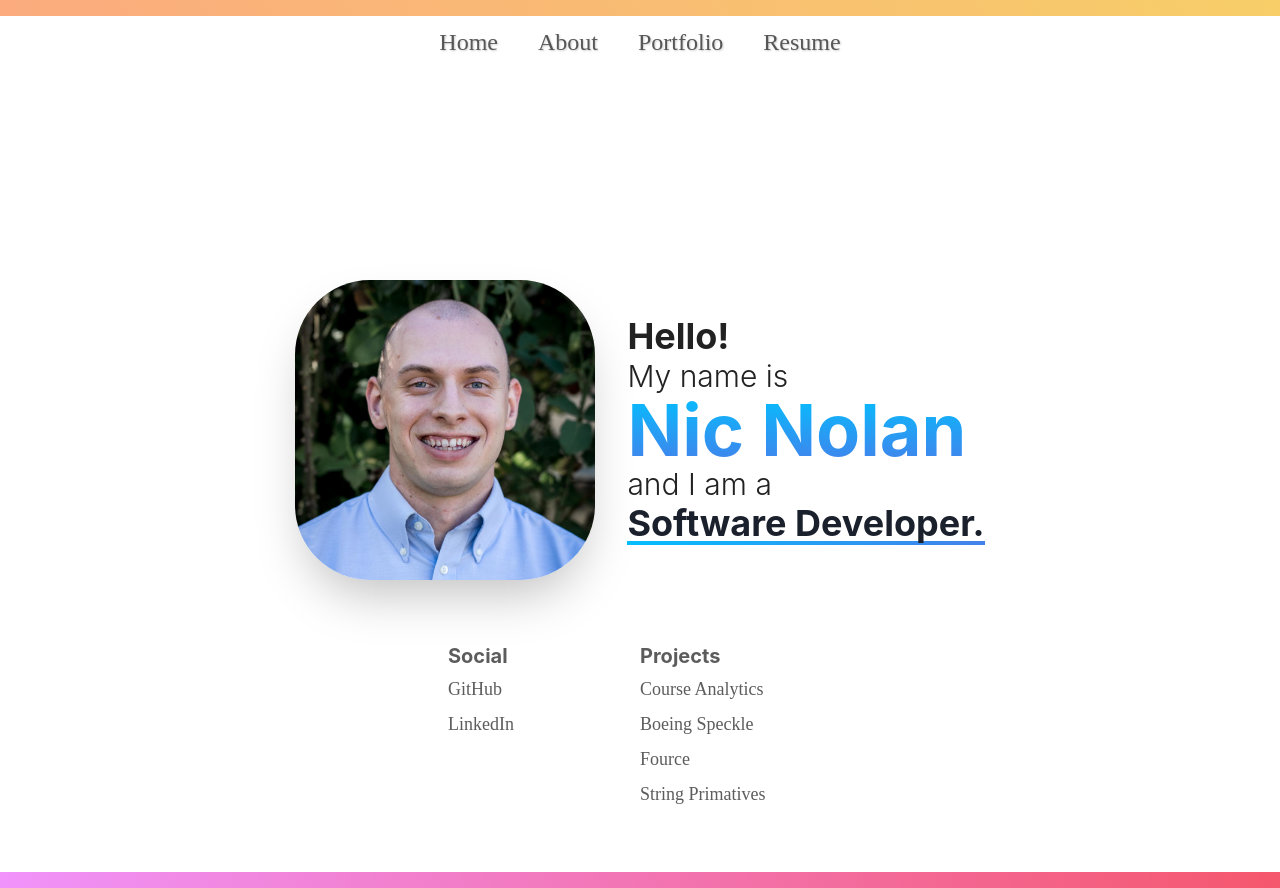
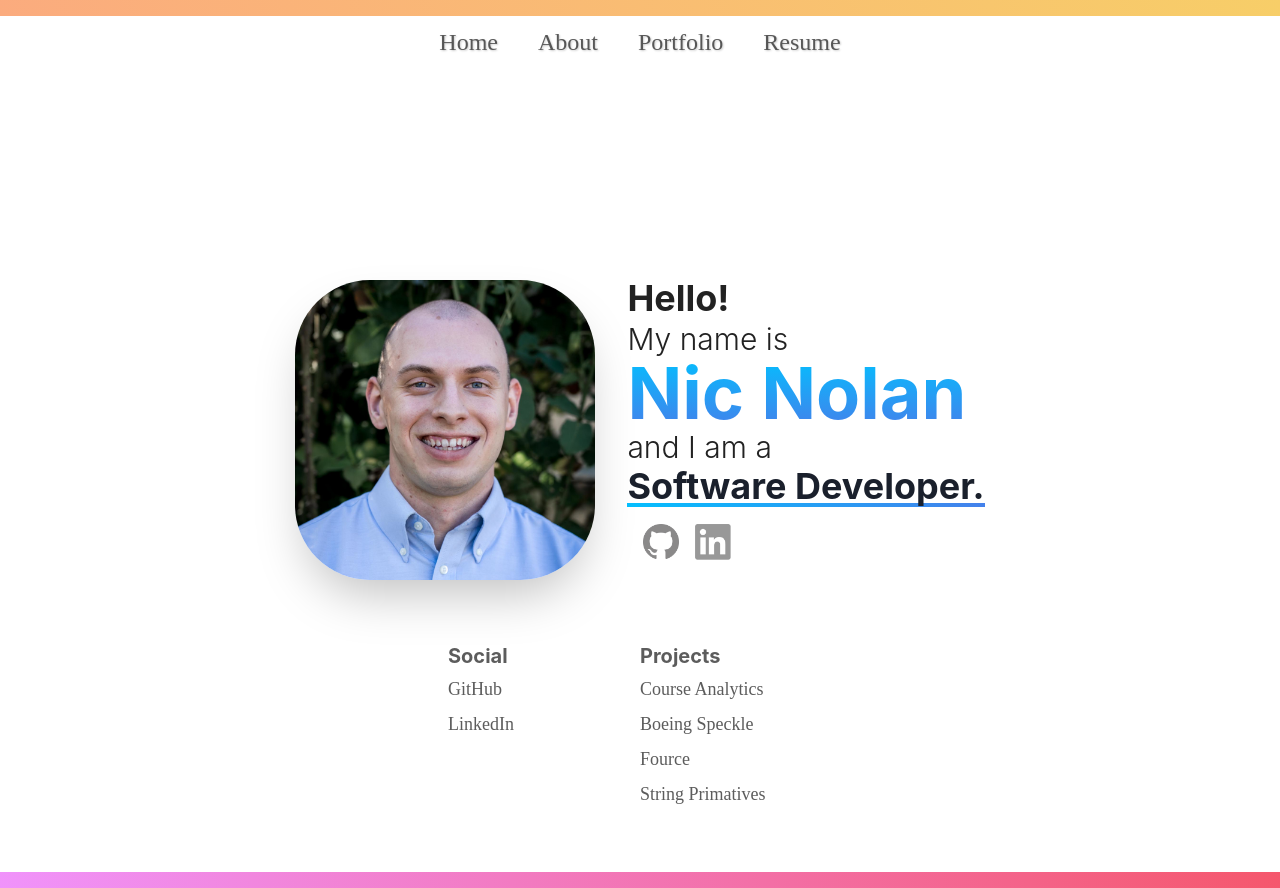
Before and after one commit to NicNol/nic-nolan-portfolio, a Next.js app: page / in a window 1280 px wide. Built offline with nearby package versions, Linux system fonts and the light colour scheme; a web font is replaced by a local one.

Commit message:
Add Social Links

```diff
--- a/components/Navbar/Navbar.tsx
+++ b/components/Navbar/Navbar.tsx
@@ -18,11 +18,10 @@ export default function Navbar() {
             />
             <Flex justifyContent={"center"}>
                 <Flex
-                    as="nav"
-                    align="center"
-                    justify={["flex-start", null, "center"]}
-                    wrap="wrap"
-                    maxW={"1200px"}
+                    as={"nav"}
+                    align={"center"}
+                    justify={["space-between", null, "center"]}
+                    wrap={"wrap"}
                     w={"100%"}
                     minH={14}
                 >
--- /dev/null
+++ b/components/SocialLinks.tsx
@@ -0,0 +1,39 @@
+import { Flex, Link } from "@chakra-ui/react";
+import Image from "next/image";
+import LinkedIn from "../public/images/LI.png";
+import GitHub from "../public/images/GH.png";
+import { default as NextLink } from "next/link";
+
+export default function SocialLinks() {
+    return (
+        <Flex
+            wrap={"nowrap"}
+            gap={4}
+            px={4}
+            py={4}
+            alignItems={"flex-start"}
+            height={"100%"}
+        >
+            <NextLink href="/">
+                <Link opacity={"50%"} _hover={{ opacity: "60%" }}>
+                    <Image
+                        alt="GitHub Brand Logo"
+                        src={GitHub}
+                        width={36}
+                        height={36}
+                    />
+                </Link>
+            </NextLink>
+            <NextLink href="/">
+                <Link opacity={"40%"} _hover={{ opacity: "50%" }}>
+                    <Image
+                        alt="LinkedIn Brand Logo"
+                        src={LinkedIn}
+                        width={36}
+                        height={36}
+                    />
+                </Link>
+            </NextLink>
+        </Flex>
+    );
+}
--- a/pages/index.tsx
+++ b/pages/index.tsx
@@ -3,7 +3,8 @@ import Head from "next/head";
 import Image from "next/image";
 import profilePic from "../public/images/nic.jpg";
 import PageWrapper from "../components/PageWrapper";
-import { Box, Center, Flex, Heading } from "@chakra-ui/react";
+import { Box, Flex, Heading } from "@chakra-ui/react";
+import SocialLinks from "../components/SocialLinks";
 
 const Home: NextPage = () => {
     return (
@@ -83,6 +84,7 @@ const Home: NextPage = () => {
                         >
                             Software Developer.
                         </Heading>
+                        <SocialLinks />
                     </Flex>
                 </Flex>
             </PageWrapper>
```
Also changed, not shown: components/Navbar/NavbarMenuLinks.tsx (+1 -7 lines), public/images/GH.png (added), public/images/LI.png (added).
